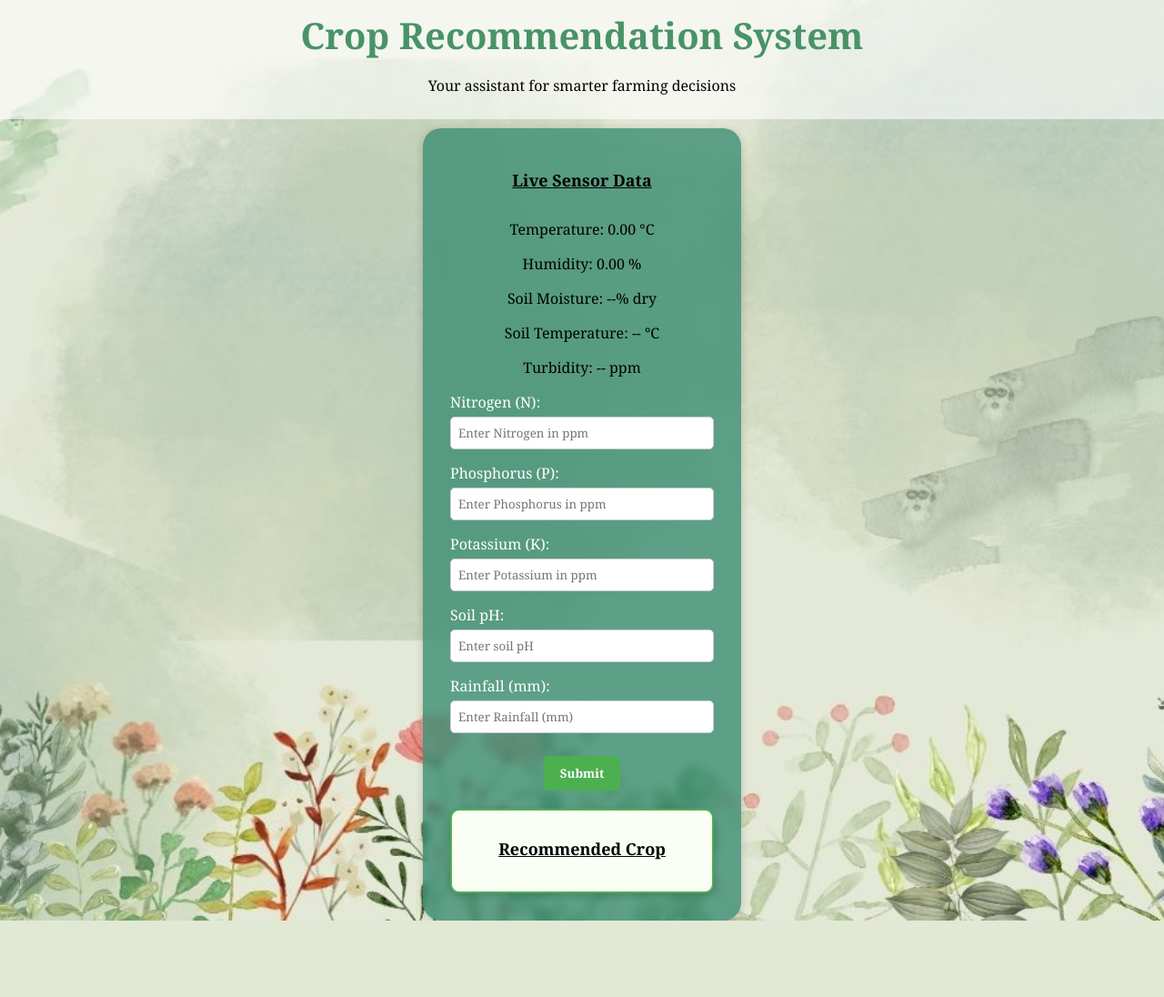
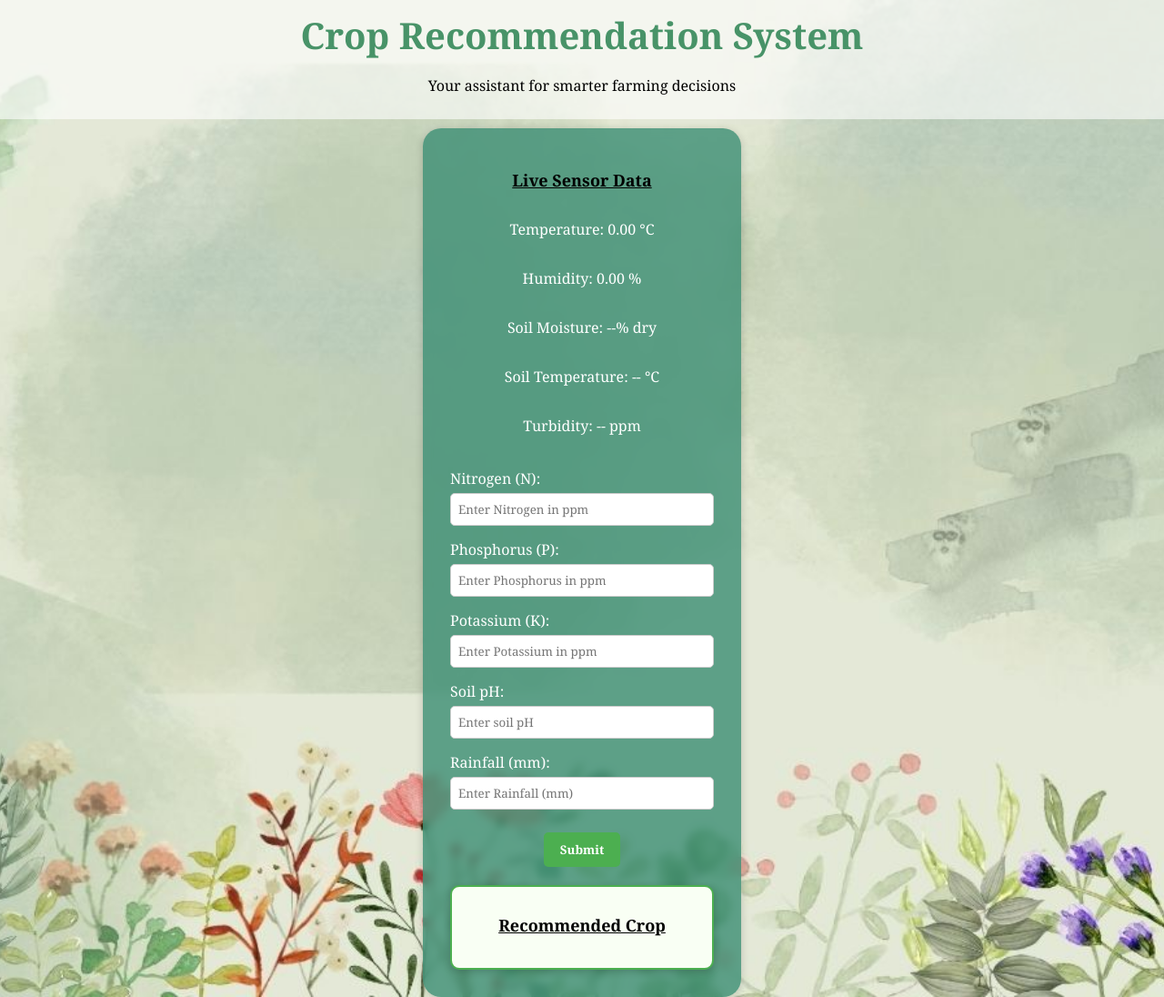
Before and after one commit to Rajeswari0/crop-prediction, a FastAPI app: page / in a window 1280 px wide. Shown: the whole page at 91% size. Before the commit the page ends 1012 px from the top, so only its background shows below. Run offline with FastAPI, Linux system fonts and the light colour scheme; data that the repository does not hold is empty; parts of the project's set-up code (start-up, migrations or seed data) failed here and were passed over.

Commit message:
updated style

```diff
--- a/static/style.css
+++ b/static/style.css
@@ -69,6 +69,13 @@ h3{
     box-shadow: 0 2px 10px rgba(0, 0, 0, 0.177);
     text-align: center;
 }
+#live-data {
+    display: flex;
+    flex-direction: column;
+    align-items: center;
+    margin-bottom: 20px;
+    color : #ffffff;
+}
 
 #result-card {
     background-color: #f9fff4;
```
